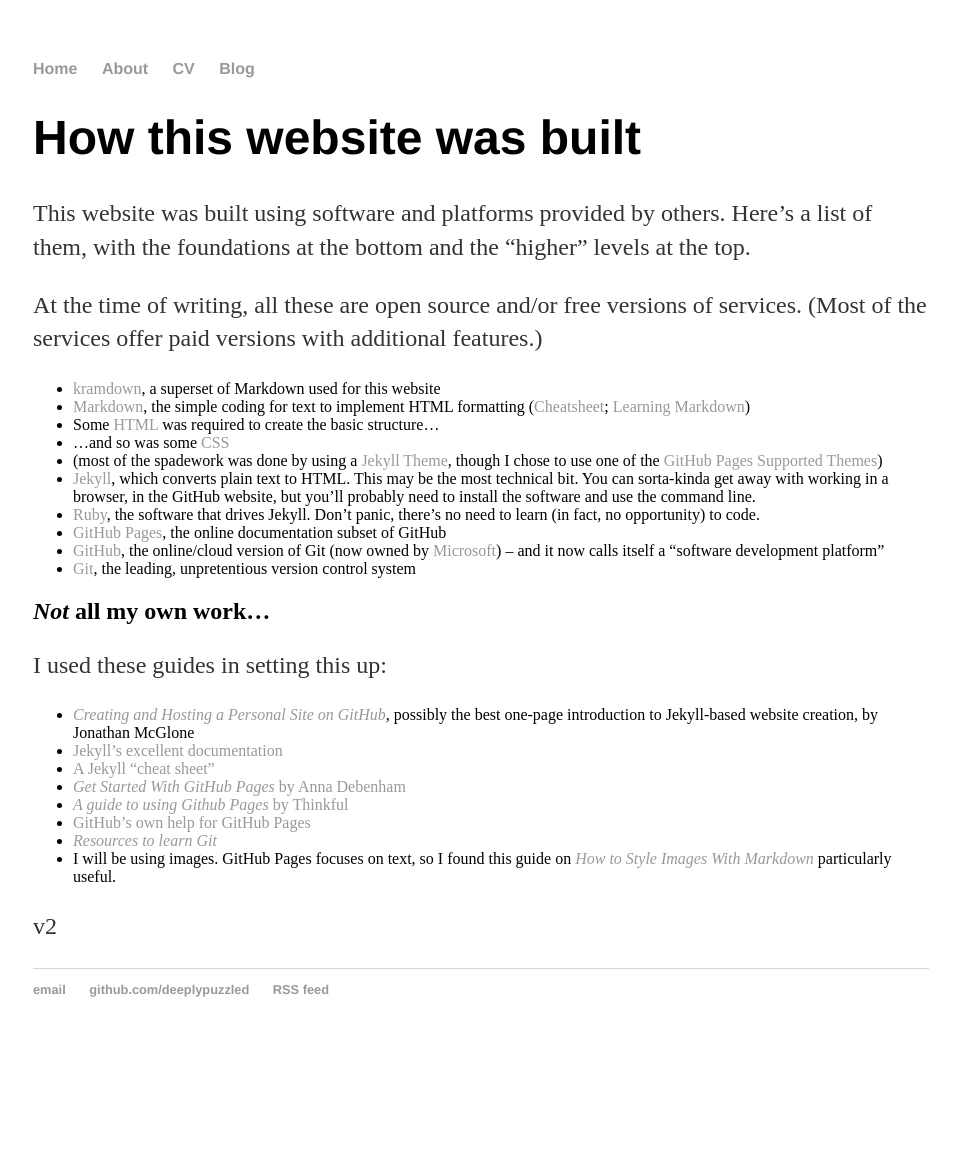
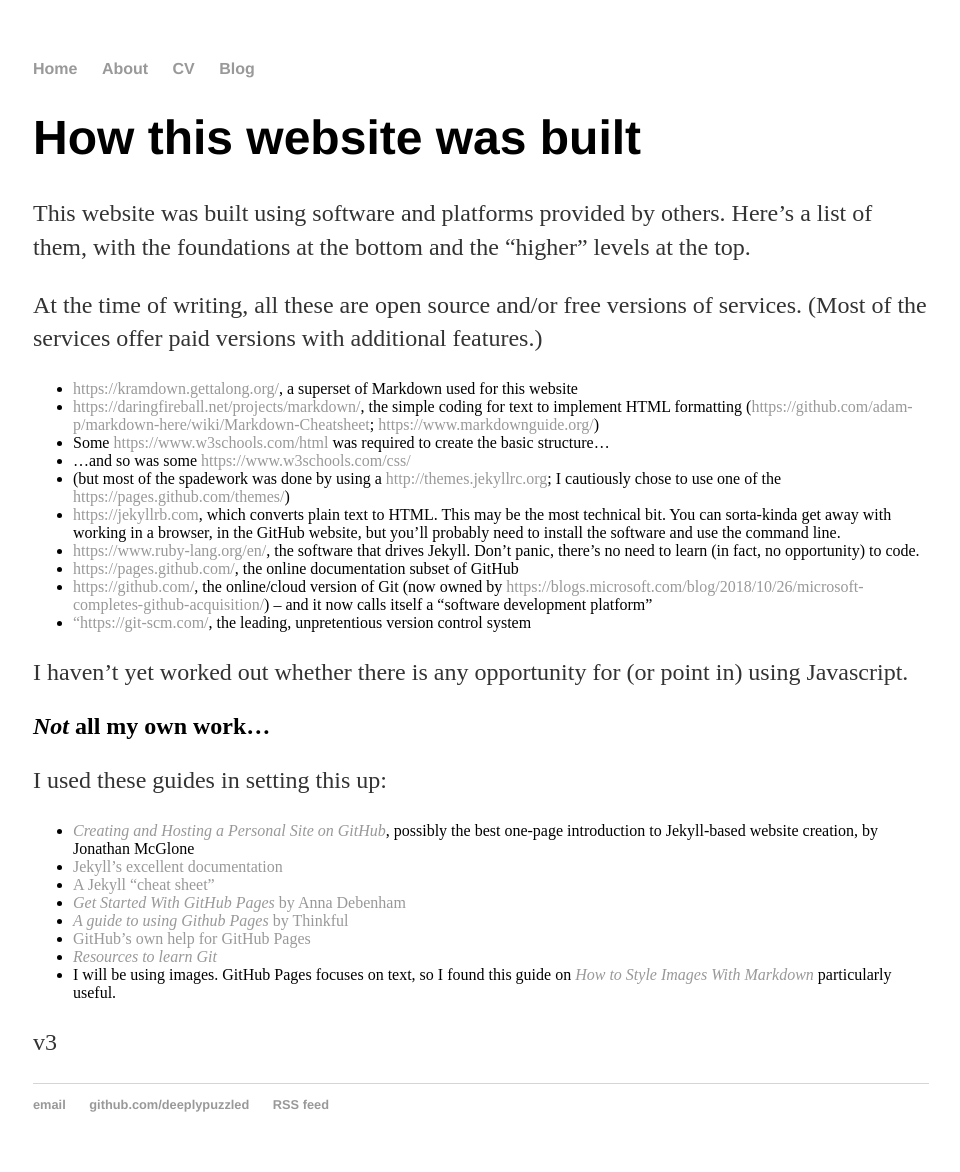
Before and after one commit to deeplypuzzled/deeplypuzzled.github.io, a Jekyll site: the page built from about/new.md, in a window 1280 px wide. Shown: the whole page, without its empty margins (159-1119 px from the left). Built offline with Jekyll 4.4.1, drawn with Linux system fonts in a browser that asks for light colours; before the commit the page ends 1057 px from its top, so only the background shows below that.

Commit message:
Update new.md
Convert links to Markdown, two methods

```diff
--- a/about/new.md
+++ b/about/new.md
@@ -7,27 +7,41 @@
 This website was built using software and platforms provided by others. Here's a list of them, with the foundations at the bottom and the "higher" levels at the top.
 
 At the time of writing, all these are open source and/or free versions of services. (Most of the services offer paid versions with additional features.)
-* <a href="https://kramdown.gettalong.org/">kramdown</a>, a superset of Markdown used for this website
-* <a href="https://daringfireball.net/projects/markdown/">Markdown</a>, the simple coding for text to implement HTML formatting (<a href="https://github.com/adam-p/markdown-here/wiki/Markdown-Cheatsheet">Cheatsheet</a>; <a href="https://www.markdownguide.org/">Learning Markdown</a>)
-* Some <a href="https://www.w3schools.com/html/">HTML</a> was required to create the basic structure...
-* ...and so was some <a href="https://www.w3schools.com/css/">CSS</a>
-* (most of the spadework was done by using a <a href="http://themes.jekyllrc.org/">Jekyll Theme</a>, though I chose to use one of the <a href="https://pages.github.com/themes/">GitHub Pages Supported Themes</a>)
-* <a href="https://jekyllrb.com">Jekyll</a>, which converts plain text to HTML. This may be the most technical bit. You can sorta-kinda get away with working in a browser, in the GitHub website, but you'll probably need to install the software and use the command line.
-* <a href="https://www.ruby-lang.org/en/">Ruby</a>, the software that drives Jekyll. Don't panic, there's no need to learn (in fact, no opportunity) to code.
-* <a href="https://pages.github.com/">GitHub Pages</a>, the online documentation subset of GitHub
-* <a href="https://github.com/">GitHub</a>, the online/cloud version of Git (now owned by <a href="https://blogs.microsoft.com/blog/2018/10/26/microsoft-completes-github-acquisition/">Microsoft</a>) -- and it now calls itself a "software development platform"
-* <a href="https://git-scm.com/">Git</a>, the leading, unpretentious version control system
+* [https://kramdown.gettalong.org/](kramdown), a superset of Markdown used for this website
+* [https://daringfireball.net/projects/markdown/](Markdown), the simple coding for text to implement HTML formatting ([https://github.com/adam-p/markdown-here/wiki/Markdown-Cheatsheet](Cheatsheet); [https://www.markdownguide.org/](Learning Markdown))
+* Some [https://www.w3schools.com/html](HTML) was required to create the basic structure...
+* ...and so was some [https://www.w3schools.com/css/](CSS)
+* (but most of the spadework was done by using a [http://themes.jekyllrc.org](Jekyll Theme); I cautiously chose to use one of the [https://pages.github.com/themes/](GitHub Pages Supported Themes))
+* [https://jekyllrb.com](Jekyll), which converts plain text to HTML. This may be the most technical bit. You can sorta-kinda get away with working in a browser, in the GitHub website, but you'll probably need to install the software and use the command line.
+* [https://www.ruby-lang.org/en/](Ruby), the software that drives Jekyll. Don't panic, there's no need to learn (in fact, no opportunity) to code.
+* [https://pages.github.com/](GitHub Pages), the online documentation subset of GitHub
+* [https://github.com/](GitHub), the online/cloud version of Git (now owned by [https://blogs.microsoft.com/blog/2018/10/26/microsoft-completes-github-acquisition/](Microsoft)) -- and it now calls itself a "software development platform"
+* ["https://git-scm.com/](Git), the leading, unpretentious version control system
+
+I haven't yet worked out whether there is any opportunity for (or point in) using Javascript.
 
 ## *Not* all my own work...
 
 I used these guides in setting this up:
-* <a href="http://jmcglone.com/guides/github-pages/"><em>Creating and Hosting a Personal Site on GitHub</em></a>, possibly the best one-page introduction to Jekyll-based website creation, by Jonathan McGlone
-* <a href="https://jekyllrb.com/docs/">Jekyll's excellent documentation</a>
-* <a href="https://learn.cloudcannon.com/jekyll-cheat-sheet/">A Jekyll "cheat sheet"</a>
-* <a href="https://24ways.org/2013/get-started-with-github-pages/"><em>Get Started With GitHub Pages</em> by Anna Debenham</a>
-* <a href="https://www.thinkful.com/learn/a-guide-to-using-github-pages/"><em>A guide to using Github Pages</em> by Thinkful</a>
-* <a href="https://help.github.com/en/categories/github-pages-basics">GitHub's own help for GitHub Pages</a>
-* <a href="https://try.github.io/"><em>Resources to learn Git</em></a>
-* I will be using images. GitHub Pages focuses on text, so I found this guide on <a href="https://www.xaprb.com/blog/how-to-style-images-with-markdown/"><em>How to Style Images With Markdown</em></a> particularly useful.
+* [*Creating and Hosting a Personal Site on GitHub*][creating], possibly the best one-page introduction to Jekyll-based website creation, by Jonathan McGlone
+* [Jekyll's excellent documentation][jekyll]
+* [A Jekyll "cheat sheet"][cheat]
+* [*Get Started With GitHub Pages* by Anna Debenham][getstarted]
+* [*A guide to using Github Pages* by Thinkful][guideghp]
+* [GitHub's own help for GitHub Pages][ghphelp]
+* [*Resources to learn Git*][ghpresources]
+* I will be using images. GitHub Pages focuses on text, so I found this guide on [*How to Style Images With Markdown*][styleimages] particularly useful.
 
-v2
+{::comment}
+REFERENCE LINKS FOR "Not all my own work..."
+{:/comment}
+[creating]: http://jmcglone.com/guides/github-pages/
+[jekyll]: https://jekyllrb.com/docs/v
+[cheat]: https://learn.cloudcannon.com/jekyll-cheat-sheet/
+[getstarted]: https://24ways.org/2013/get-started-with-github-pages/
+[guideghp]: https://www.thinkful.com/learn/a-guide-to-using-github-pages/
+[ghphelp]: https://help.github.com/en/categories/github-pages-basics
+[ghpresources]: https://try.github.io/
+[styleimages]: https://www.xaprb.com/blog/how-to-style-images-with-markdown/
+
+v3
```
